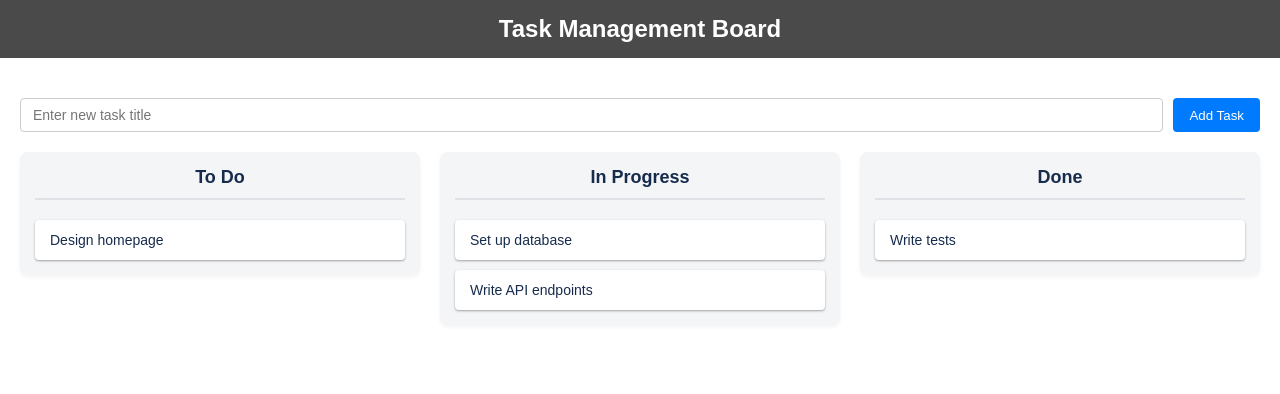
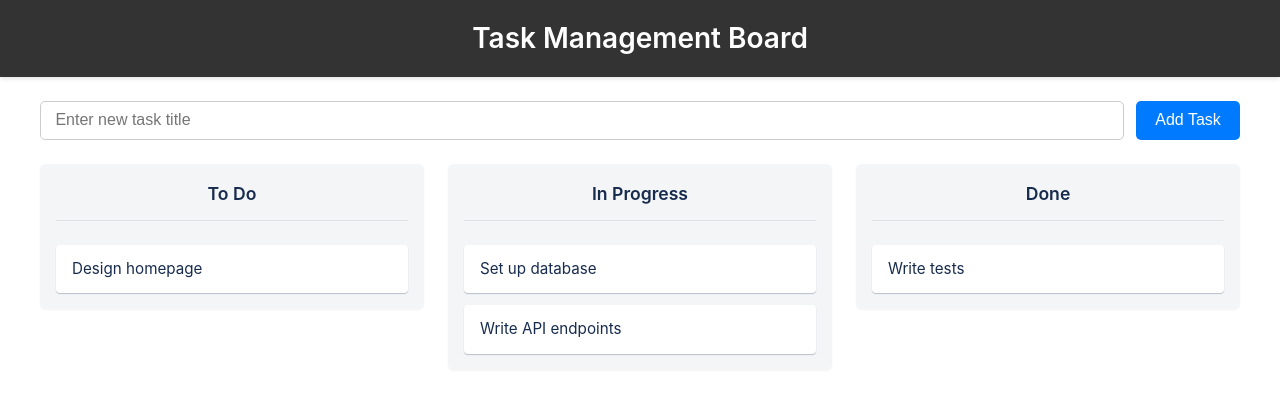
Before and after one commit to SKeana/task-management-application, a React (Create React App) app: page / in a window 1280 px wide. Shown: the top 394 px of the page. Built offline with nearby package versions, Linux system fonts and the light colour scheme.

Commit message:
fix the bug of drag and drop

```diff
--- a/src/App.css
+++ b/src/App.css
@@ -2,52 +2,58 @@
 
 /* Basic App Layout */
 .app-container {
-  font-family: sans-serif;
+  font-family: -apple-system, BlinkMacSystemFont, 'Segoe UI', Roboto, 'Helvetica Neue', Arial, sans-serif;
+  line-height: 1.6;
 }
 
 .app-header {
-  background-color: #4a4a4a;
+  background-color: #333; /* Darker header */
   color: white;
-  padding: 15px 20px;
+  padding: 1rem 1.5rem;
   text-align: center;
-  margin-bottom: 20px;
+  margin-bottom: 1.5rem;
+  box-shadow: 0 2px 4px rgba(0, 0, 0, 0.1);
 }
 
 .app-header h1 {
   margin: 0;
-  font-size: 24px;
+  font-size: 1.75rem;
+  font-weight: 600;
 }
 
-/* Main content area - Just provides padding now */
+/* Main content area */
 .app-main {
-  padding: 20px;
-  /* REMOVED display: flex and gap from here */
+  padding: 0 1.5rem 1.5rem; /* Padding around main content */
+  max-width: 1200px; /* Optional: Max width for larger screens */
+  margin: 0 auto; /* Center content */
 }
 
 /* Form Styling */
 .add-task-form {
-  width: 100%; /* Take full width */
+  width: 100%;
   display: flex;
-  gap: 10px;
-  margin-bottom: 20px; /* Space below form */
+  gap: 0.75rem; /* Space between input and button */
+  margin-bottom: 1.5rem; /* Space below form */
 }
 
 .add-task-form input[type="text"] {
   flex-grow: 1;
-  padding: 8px 12px;
+  padding: 0.6rem 0.9rem;
   border: 1px solid #ccc;
-  border-radius: 4px;
-  font-size: 14px;
+  border-radius: 5px;
+  font-size: 1rem;
 }
 
 .add-task-form button {
-  padding: 8px 16px;
+  padding: 0.6rem 1.2rem;
   background-color: #007bff;
   color: white;
   border: none;
-  border-radius: 4px;
+  border-radius: 5px;
   cursor: pointer;
-  transition: background-color 0.2s;
+  font-size: 1rem;
+  font-weight: 500;
+  transition: background-color 0.2s ease;
   white-space: nowrap;
 }
 
@@ -56,64 +62,66 @@
 }
 
 
-/* --- THIS IS NOW THE FLEX CONTAINER FOR COLUMNS --- */
+/* Columns Container - THIS IS THE FLEX CONTAINER */
 .columns-container {
   display: flex; /* Arrange columns horizontally */
-  gap: 20px; /* Space BETWEEN columns */
-  width: 100%; /* Ensure it uses available width */
+  gap: 1.5rem; /* Space BETWEEN columns */
+  width: 100%;
   align-items: flex-start; /* Align columns at the top */
 }
-/* --- END FLEX CONTAINER FOR COLUMNS --- */
 
 
 /* Generic Column Styling */
 .column {
   flex: 1; /* Each column shares space equally */
   min-width: 280px; /* Minimum width before wrapping */
-  background-color: #f4f5f7;
-  border-radius: 8px;
-  padding: 15px;
-  /* min-height removed, height will depend on content + flex alignment */
+  background-color: #f4f5f7; /* Trello-like background */
+  border-radius: 6px;
+  padding: 1rem;
   display: flex;
   flex-direction: column;
-  gap: 10px; /* Space between items INSIDE column */
-  box-shadow: 0 2px 4px rgba(0, 0, 0, 0.05);
+  gap: 0.75rem; /* Space between items INSIDE column */
+  box-shadow: 0 1px 2px rgba(0, 0, 0, 0.05);
+  transition: background-color 0.2s ease; /* For drag over feedback */
 }
 
-/* Specific column classes (can be used for overrides if needed) */
-.columns-to-do { /* e.g., border-top: 3px solid blue; */ }
-.columns-in-progress { /* e.g., border-top: 3px solid orange; */ }
-.columns-done { /* e.g., border-top: 3px solid green; */ }
+/* Specific column classes (optional for overrides) */
+.columns-to-do {}
+.columns-in-progress {}
+.columns-done {}
 
 
 /* Column Headers */
-.column h2 { /* Target h2 within any .column */
-  margin: 0 0 10px 0;
-  padding-bottom: 10px;
-  font-size: 18px;
-  color: #172b4d;
+.column h2 {
+  margin: 0 0 0.75rem 0;
+  padding-bottom: 0.75rem;
+  font-size: 1.1rem;
+  font-weight: 600;
+  color: #172b4d; /* Trello-like text color */
   text-align: center;
-  border-bottom: 2px solid #dfe1e6;
-  flex-shrink: 0; /* Prevent header from shrinking */
+  border-bottom: 1px solid #dfe1e6; /* Subtle separator */
+  flex-shrink: 0;
 }
 
 /* Task Card Styling */
 .task-card {
   background-color: white;
   border-radius: 4px;
-  padding: 12px 15px;
-  /* margin-bottom: 8px; */ /* Gap in parent column handles spacing */
-  box-shadow: 0 1px 3px rgba(0, 0, 0, 0.12), 0 1px 2px rgba(0, 0, 0, 0.24);
+  padding: 0.75rem 1rem;
+  box-shadow: 0 1px 1px rgba(9, 30, 66, 0.25); /* Trello-like shadow */
   cursor: grab;
-  transition: box-shadow 0.2s ease-in-out;
-  font-size: 14px;
+  transition: box-shadow 0.2s ease-in-out, background-color 0.2s ease;
+  font-size: 0.95rem;
   color: #172b4d;
+  word-wrap: break-word; /* Prevent long words overflowing */
 }
 
 .task-card:hover {
-   box-shadow: 0 3px 6px rgba(0, 0, 0, 0.16), 0 3px 6px rgba(0, 0, 0, 0.23);
+   background-color: #f4f5f7; /* Slight hover effect */
+   box-shadow: 0 2px 4px rgba(9, 30, 66, 0.25);
 }
 
+/* Style for when a task is being actively dragged */
 .task-card:active {
   cursor: grabbing;
 }
@@ -122,9 +130,14 @@
 .empty-column-placeholder {
   text-align: center;
   color: #5e6c84;
-  padding: 20px;
+  padding: 1.5rem;
   border: 2px dashed #c1c7d0;
   border-radius: 4px;
-  margin-top: 10px;
-  font-size: 14px;
+  margin-top: 0.5rem;
+  font-size: 0.9rem;
 }
+
+/* Optional: Visual feedback for column being dragged over */
+.column-drag-over {
+  background-color: #e6efff; /* Light blue highlight */
+}
--- a/src/App.js
+++ b/src/App.js
@@ -1,34 +1,112 @@
 import React, { useState } from 'react';
-import './App.css';
+import './App.css'; // Make sure this CSS file exists and is linked
 
 function App() {
-  // ... (keep your state and handlers the same) ...
+  // --- State ---
   const [tasks, setTasks] = useState([
     { id: 1, title: "Design homepage", status: "todo" },
     { id: 2, title: "Set up database", status: "in-progress" },
     { id: 3, title: "Write API endpoints", status: "in-progress" },
     { id: 4, title: "Write tests", status: "done" }
   ]);
+
   const [newTaskTitle, setNewTaskTitle] = useState("");
 
-  const handleSubmit = (e) => { /* ...your handler... */ };
-  const handleDragStart = (e, taskId) => { /* ...your handler... */ };
-  const handleDragEnd = (e) => { /* ...your handler... */ };
-  const handleDragOver = (e) => { /* ...your handler... */ };
-  const handleDragLeave = (e) => { /* ...your handler... */ };
-  const handleDrop = (e, targetStatus) => { /* ...your handler... */ };
+  // --- Event Handlers ---
 
+  // Handle form submission to add a new task
+  const handleSubmit = (e) => {
+    e.preventDefault();
+    if (newTaskTitle.trim() === "") return;
+
+    const newTask = {
+      id: Date.now(), // Simple unique ID
+      title: newTaskTitle,
+      status: 'todo'
+    };
+
+    setTasks(prevTasks => [...prevTasks, newTask]);
+    setNewTaskTitle("");
+  };
+
+  // Called when dragging of a task card starts
+  const handleDragStart = (e, taskId) => {
+    console.log("Drag Start - Task ID:", taskId);
+    e.dataTransfer.setData("text/plain", taskId.toString());
+    // Use setTimeout for reliable style update during drag start
+    setTimeout(() => {
+      if (e.target) {
+        e.target.style.opacity = '0.6'; // Visual feedback: make item semi-transparent
+      }
+    }, 0);
+  };
+
+  // Called when dragging ends (whether successful drop or not)
+  const handleDragEnd = (e) => {
+    console.log("Drag End");
+    // Reset opacity after dragging finishes
+    if (e.target) {
+      e.target.style.opacity = '1';
+    }
+    // Clean up any column highlighting if applied
+    document.querySelectorAll('.column-drag-over').forEach(el => {
+        el.classList.remove('column-drag-over');
+    });
+  };
+
+  // Called frequently as an item is dragged *over* a potential drop zone (a column)
+  const handleDragOver = (e) => {
+    e.preventDefault(); // <<< VERY IMPORTANT: Allows dropping
+    console.log('Dragging over column:', e.currentTarget.id);
+    // Optional: Add class for visual feedback on the column being dragged over
+    e.currentTarget.classList.add('column-drag-over');
+  };
+
+  // Called when a dragged item leaves a potential drop zone
+  const handleDragLeave = (e) => {
+    // Optional: Remove class for visual feedback
+    e.currentTarget.classList.remove('column-drag-over');
+  };
+
+  // Called when a dragged item is dropped onto a valid drop zone (a column)
+  const handleDrop = (e, targetStatus) => {
+    e.preventDefault(); // <<< VERY IMPORTANT: Prevents default browser action
+    const taskId = parseInt(e.dataTransfer.getData("text/plain"));
+    console.log(`Dropped Task ID: ${taskId} onto Column: ${targetStatus}`);
+
+    // Optional: Remove visual feedback class from the dropped-on column
+    e.currentTarget.classList.remove('column-drag-over');
+
+    if (!taskId) {
+        console.error("Could not get Task ID on drop.");
+        return;
+    }
+
+    // Update the task's status immutably
+    setTasks(prevTasks =>
+      prevTasks.map(task => {
+        if (task.id === taskId && task.status !== targetStatus) {
+          // Found the task and it's moving to a new column
+          console.log(`Updating Task ${taskId} status to ${targetStatus}`);
+          return { ...task, status: targetStatus };
+        }
+        // Otherwise, return the task unchanged
+        return task;
+      })
+    );
+  };
+
+  // --- Filtering Tasks for Rendering ---
   const todoTasks = tasks.filter(task => task.status === 'todo');
   const inProgressTasks = tasks.filter(task => task.status === 'in-progress');
   const doneTasks = tasks.filter(task => task.status === 'done');
 
-
+  // --- Rendering ---
   return (
     <div className="app-container">
       <header className="app-header">
         <h1>Task Management Board</h1>
       </header>
-      {/* app-main no longer needs to be the flex container for columns */}
       <main className="app-main">
 
         {/* --- Add New Task Form --- */}
@@ -43,27 +121,26 @@ function App() {
           <button type='submit'>Add Task</button>
         </form>
 
-        {/* --- THIS IS THE NEW WRAPPER --- */}
+        {/* --- Columns Wrapper --- */}
         <div className="columns-container">
 
           {/* --- To Do Column --- */}
           <div
-            // Add a generic 'column' class for shared styles
-            className='column columns-to-do'
-            id='todo'
-            onDragOver={handleDragOver}
-            onDragLeave={handleDragLeave}
-            onDrop={(e) => handleDrop(e, 'todo')}
+            className='column columns-to-do' // Generic and specific classes
+            id='todo' // ID matches the status string
+            onDragOver={handleDragOver} // Allow items to be dragged over
+            onDragLeave={handleDragLeave} // Handle leaving the drop zone
+            onDrop={(e) => handleDrop(e, 'todo')} // Handle the actual drop
           >
             <h2>To Do</h2>
             {todoTasks.map(task => (
               <div
                 key={task.id}
-                id={task.id.toString()}
+                id={task.id.toString()} // ID for the draggable element
                 className="task-card"
-                draggable="true"
-                onDragStart={(e) => handleDragStart(e, task.id)}
-                onDragEnd={handleDragEnd}
+                draggable="true" // Make the card draggable
+                onDragStart={(e) => handleDragStart(e, task.id)} // Start drag
+                onDragEnd={handleDragEnd} // End drag
               >
                 {task.title}
               </div>
@@ -73,7 +150,6 @@ function App() {
 
           {/* --- In Progress Column --- */}
           <div
-            // Add a generic 'column' class
             className='column columns-in-progress'
             id='in-progress'
             onDragOver={handleDragOver}
@@ -98,7 +174,6 @@ function App() {
 
           {/* --- Done Column --- */}
           <div
-            // Add a generic 'column' class
             className='column columns-done'
             id='done'
             onDragOver={handleDragOver}
@@ -121,7 +196,7 @@ function App() {
             {doneTasks.length === 0 && <div className="empty-column-placeholder">Drop tasks here</div>}
           </div>
 
-        </div> {/* --- END OF NEW WRAPPER --- */}
+        </div> {/* --- End of columns-container --- */}
       </main>
     </div>
   );
```
